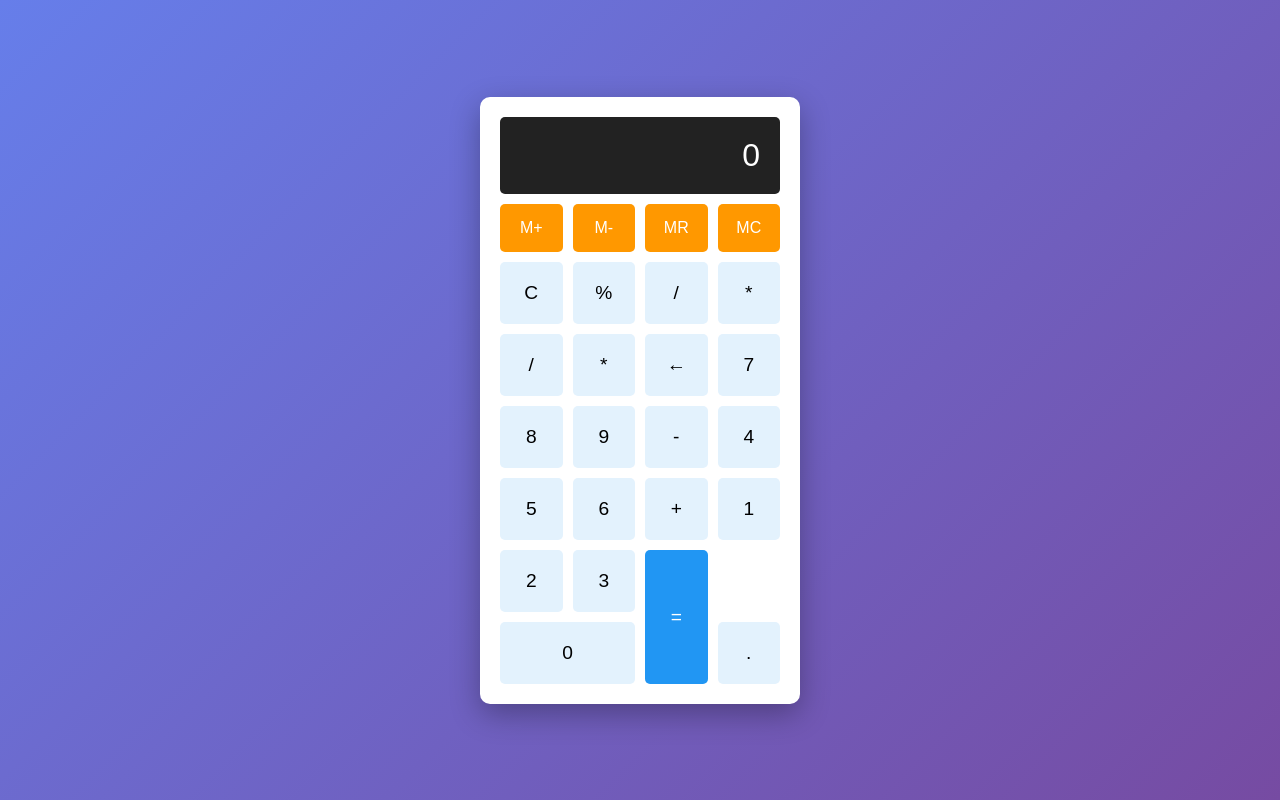
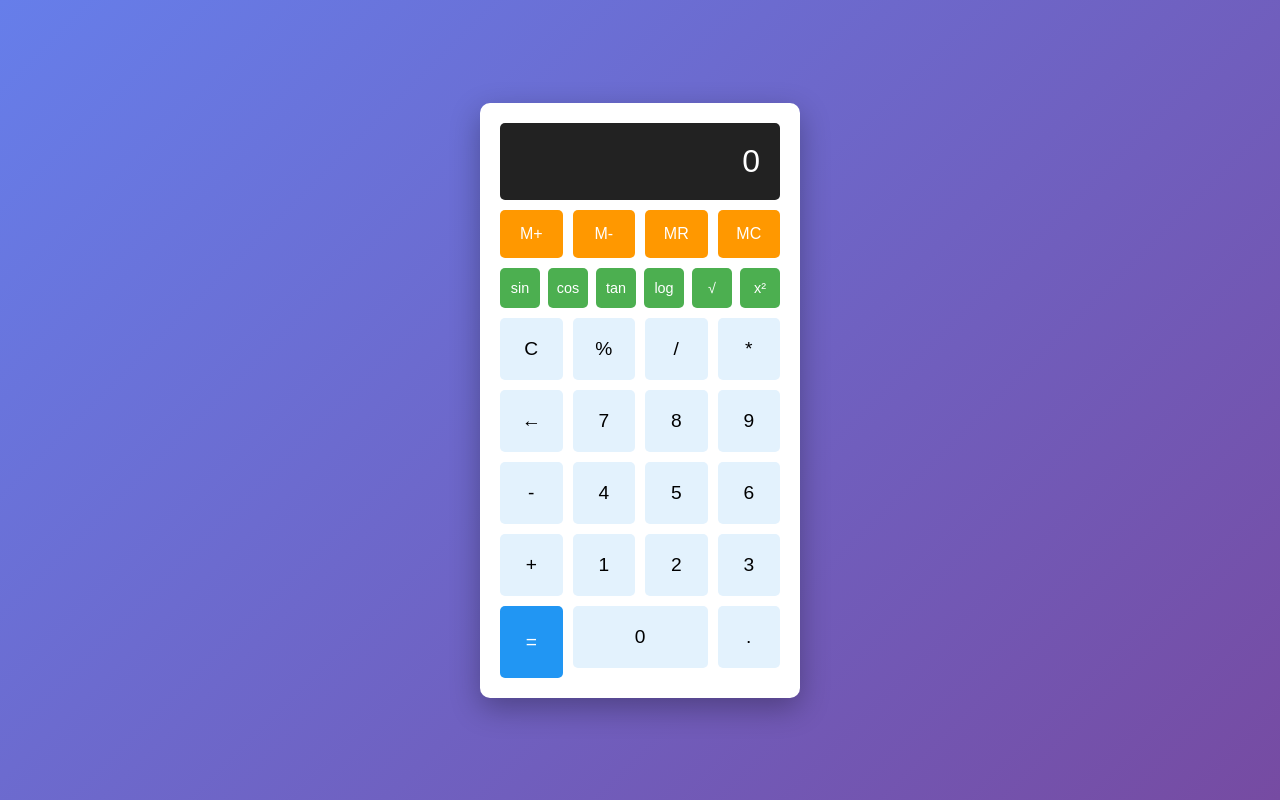
Before and after one commit to john04111820/calculator-app, a plain HTML site: page index.html in a window 1280 px wide. Drawn offline with Linux system fonts and the light colour scheme.

Commit message:
Add scientific calculator - button style (v1)

```diff
--- a/index.html
+++ b/index.html
@@ -9,17 +9,25 @@
 <body>
     <div class="calculator">
         <div class="display" id="display">0</div>
-            <div class="memory-buttons">
-        <button onclick="memoryAdd()" class="memory-btn">M+</button>
-        <button onclick="memorySubtract()" class="memory-btn">M-</button>
-        <button onclick="memoryRecall()" class="memory-btn">MR</button>
-        <button onclick="memoryClear()" class="memory-btn">MC</button>
+        <div class="memory-buttons">
+            <button onclick="memoryAdd()" class="memory-btn">M+</button>
+            <button onclick="memorySubtract()" class="memory-btn">M-</button>
+            <button onclick="memoryRecall()" class="memory-btn">MR</button>
+            <button onclick="memoryClear()" class="memory-btn">MC</button>
     </div>
+
+     <div class="scientific-buttons">
+        <button onclick="scientificCalc('sin')">sin</button>
+        <button onclick="scientificCalc('cos')">cos</button>
+        <button onclick="scientificCalc('tan')">tan</button>
+        <button onclick="scientificCalc('log')">log</button>
+        <button onclick="scientificCalc('sqrt')">√</button>
+        <button onclick="scientificCalc('pow')">x²</button>
+    </div>
+
         <div class="buttons">
             <button onclick="clearDisplay()">C</button>
             <button onclick="calculatePercentage()">%</button>
-            <button onclick="appendToDisplay('/')">/</button>
-            <button onclick="appendToDisplay('*')">*</button>
             <button onclick="appendToDisplay('/')">/</button>
             <button onclick="appendToDisplay('*')">*</button>
             <button onclick="deleteLast()">←</button>
--- a/script.js
+++ b/script.js
@@ -122,3 +122,43 @@ function showMemoryIndicator() {
 function hideMemoryIndicator() {
     display.style.borderLeft = 'none';
 }
+// 新增科學計算函數
+function scientificCalc(operation) {
+    try {
+        let value = eval(currentInput);
+        let result;
+
+        switch(operation) {
+            case 'sin':
+                result = Math.sin(value * Math.PI / 180);
+                break;
+            case 'cos':
+                result = Math.cos(value * Math.PI / 180);
+                break;
+            case 'tan':
+                result = Math.tan(value * Math.PI / 180);
+                break;
+            case 'log':
+                result = Math.log10(value);
+                break;
+            case 'sqrt':
+                result = Math.sqrt(value);
+                break;
+            case 'pow':
+                result = Math.pow(value, 2);
+                break;
+            default:
+                result = value;
+        }
+
+        currentInput = result.toString();
+        updateDisplay();
+    } catch (error) {
+        currentInput = 'Error';
+        updateDisplay();
+        setTimeout(() => {
+            currentInput = '0';
+            updateDisplay();
+        }, 1500);
+    }
+}
--- a/style.css
+++ b/style.css
@@ -96,3 +96,21 @@ button:active {
 .zero {
     grid-column: span 2;
 }
+/* 科學計算按鈕樣式 */
+.scientific-buttons {
+    display: grid;
+    grid-template-columns: repeat(6, 1fr);
+    gap: 8px;
+    margin-bottom: 10px;
+}
+
+.scientific-buttons button {
+    padding: 12px 8px;
+    font-size: 0.9em;
+    background: #4caf50;
+    color: white;
+}
+
+.scientific-buttons button:hover {
+    background: #45a049;
+}
```
